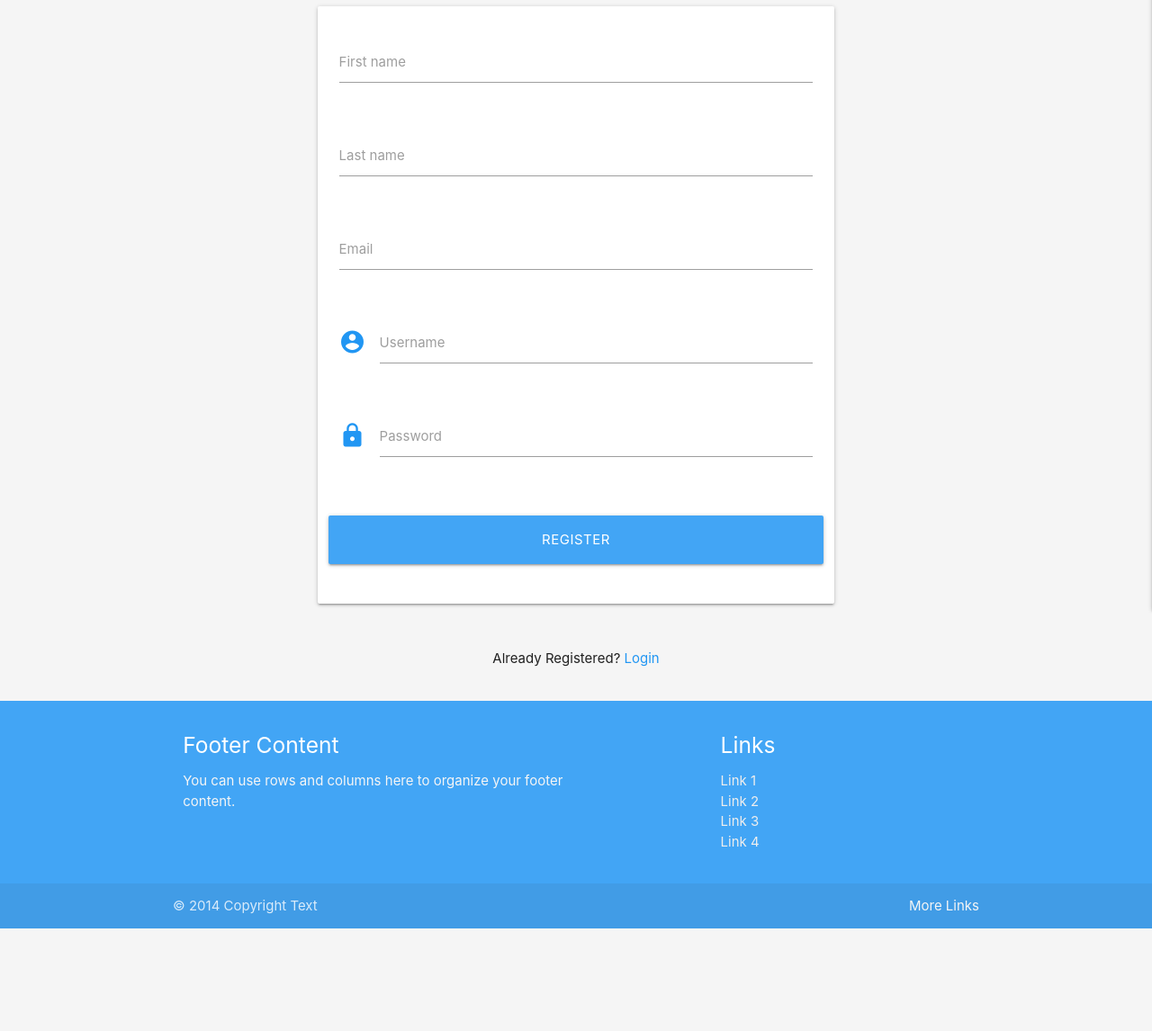
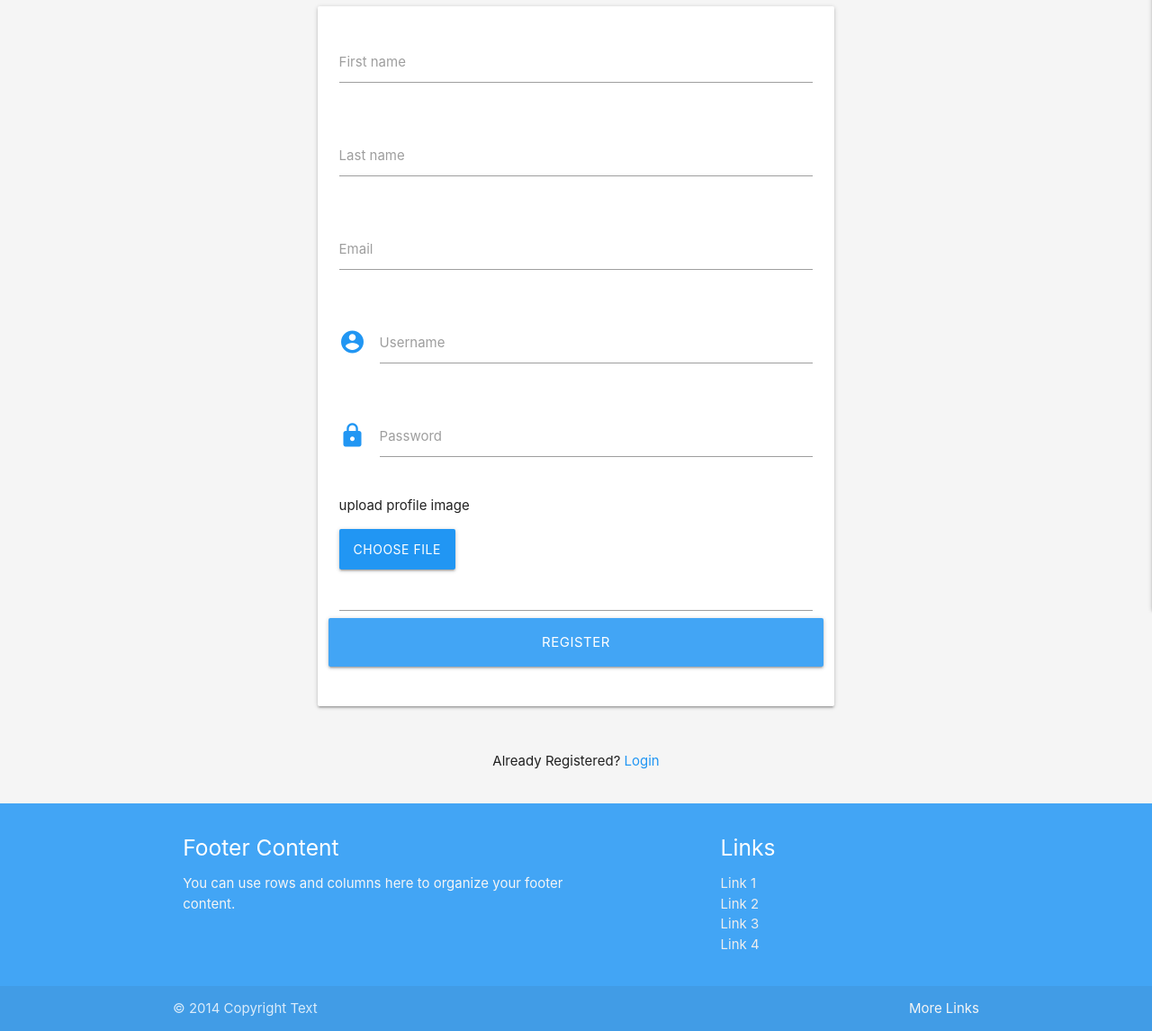
Before and after one commit to Code-Institute-Submissions/Fitness-tracker-MS3, a Flask app: page /register in a window 1280 px wide. Shown: the part 182-1328 px from the top of the page at 90% size. Before the commit the page ends 1214 px from the top, so only its background shows below. Run offline with Flask 2, Linux system fonts and the light colour scheme; some libraries are stand-ins or nearby versions.

Commit message:
profile image upload btn added

```diff
--- a/templates/register.html
+++ b/templates/register.html
@@ -43,7 +43,16 @@
                     <label for="password">Password</label>
                 </div>
             </div>
-
+            <!-- upload profile img -->
+            <h7>upload profile image</h7>
+            <div class="file-field input-field">
+                <div class="btn blue">
+                    <span>Choose File</span>
+                    <input type="file">
+                </div>
+            </div>
+            <br>
+            <input>
             <br>
             <!-- register btn -->
             <div class="row">
```
